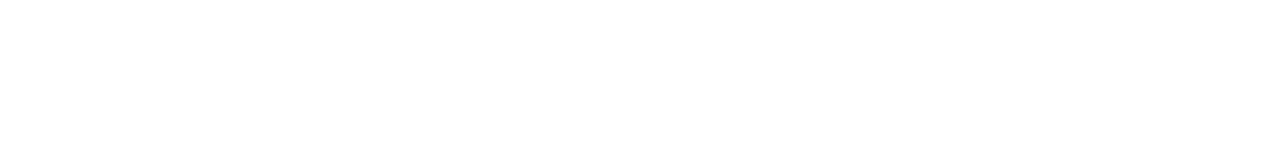
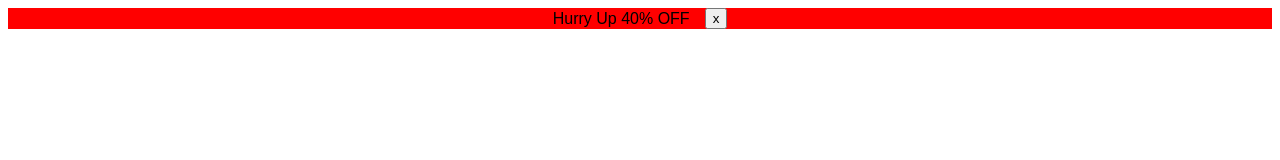
Before and after one commit to Rushikeshs96/React-30, a plain HTML site: page Landing-Page/index.html in a window 1280 px wide. Drawn offline with Linux system fonts and the light colour scheme.

Commit message:
announce bar

```diff
--- a/Landing-Page/index.html
+++ b/Landing-Page/index.html
@@ -1,12 +1,23 @@
 <!DOCTYPE html>
 <html lang="en">
+
 <head>
     <meta charset="UTF-8">
     <meta http-equiv="X-UA-Compatible" content="IE=edge">
     <meta name="viewport" content="width=device-width, initial-scale=1.0">
     <title>Document</title>
 </head>
+
 <body>
+    <div>
+        <div id-announce style="display: flex; justify-content: center;align-items: center; background-color: red;font-family:fantasy;">
+            <span style="margin-right: 15px;">Hurry Up 40% OFF</span>
+            <button>x</button>
+        </div>
+        <div>
 
+        </div>
+    </div>
 </body>
+
 </html>
```
